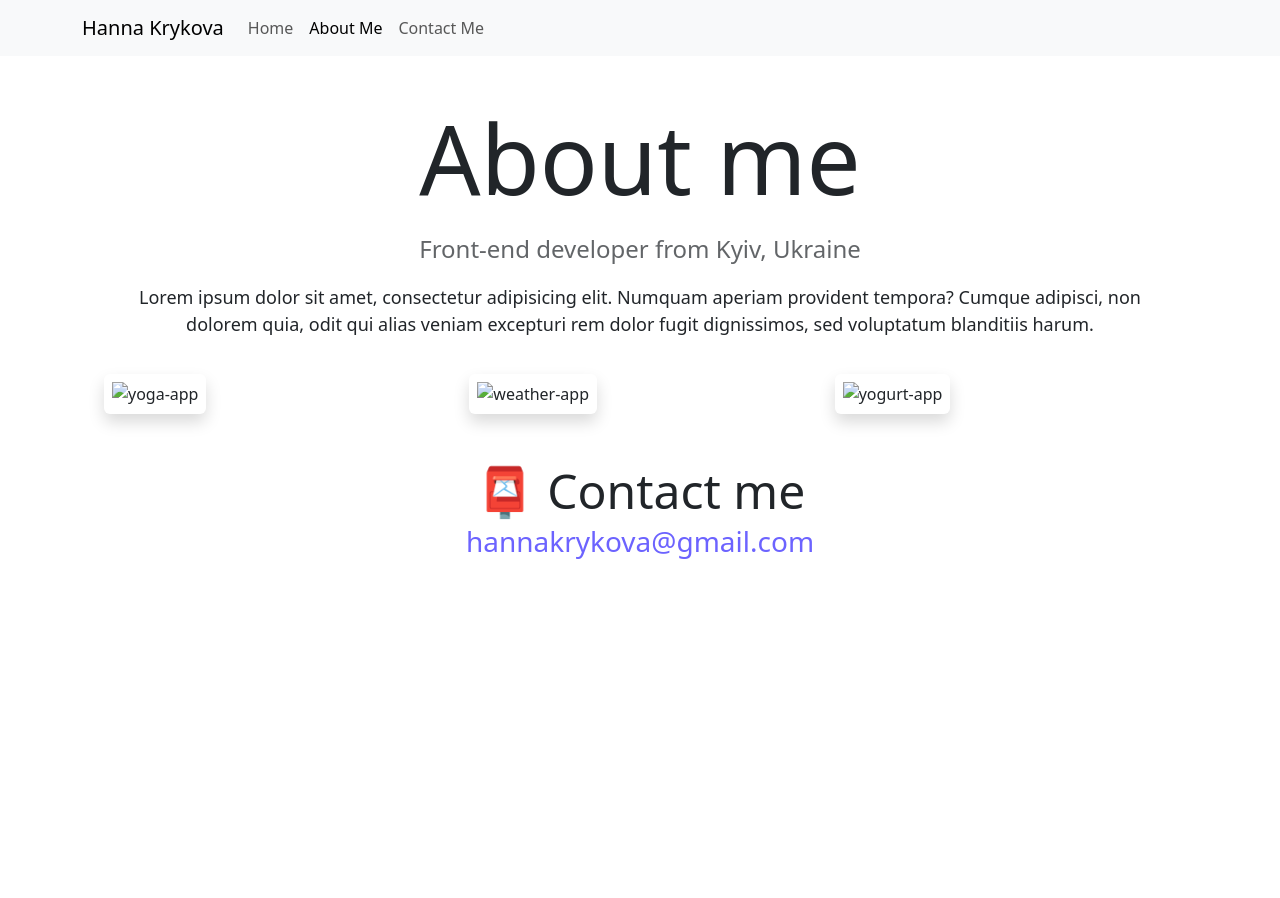
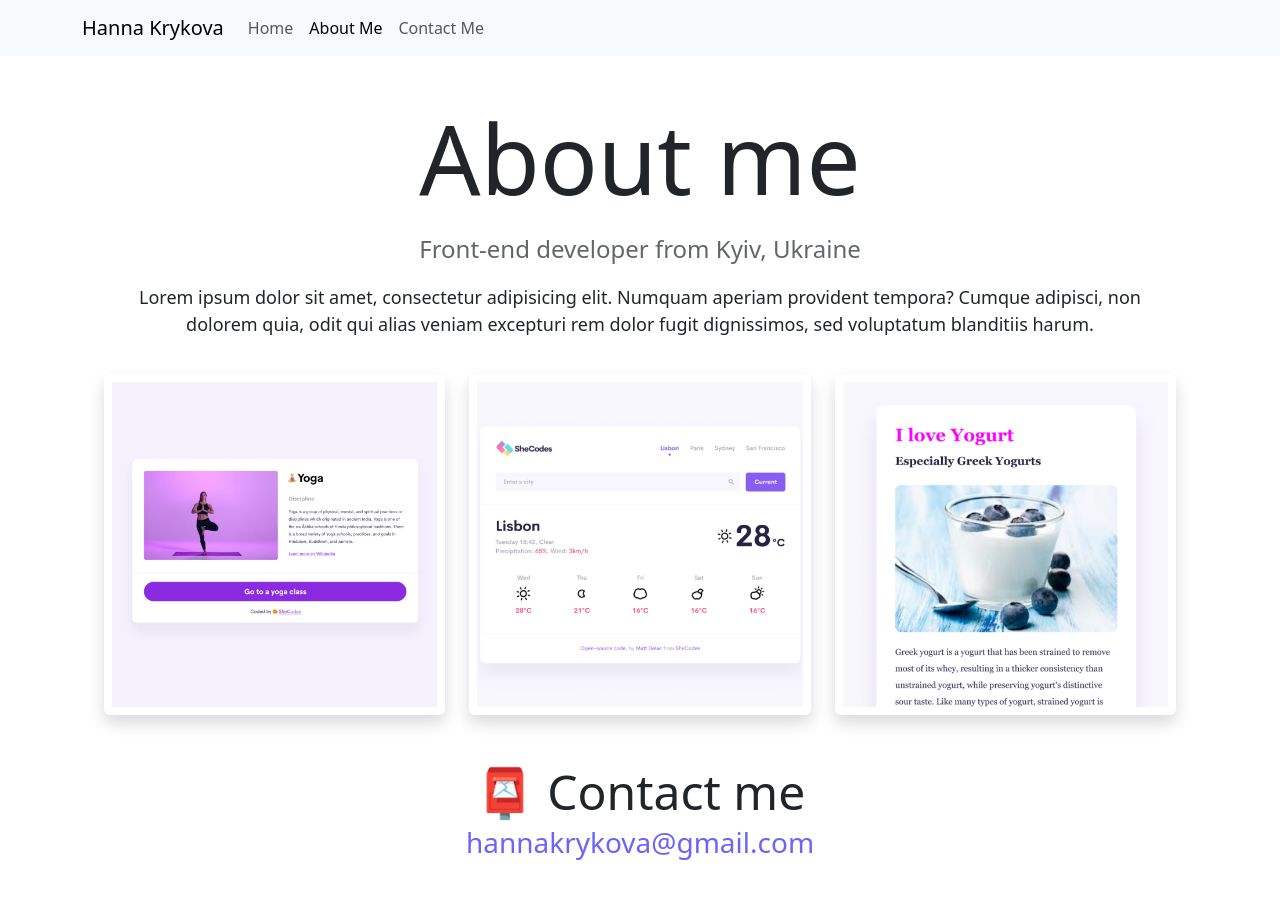
Before and after one commit to HannaKrykova/My-Presentation-Page, a plain HTML site: page about.html in a window 1280 px wide. Before the commit the page ends 800 px from the top, so only its background shows below. Drawn offline with nearby package versions, Linux system fonts and the light colour scheme.

Commit message:
Corrected issue with images

```diff
--- a/about.html
+++ b/about.html
@@ -60,21 +60,21 @@
       <div class="row">
         <div class="col-md-4">
           <img
-            src="images/yoga.png"
+            src="src/yoga.png"
             alt="yoga-app"
             class="img-fluid p-2 shadow rounded"
           />
         </div>
         <div class="col-md-4">
           <img
-            src="images/weather.png"
+            src="src/weather.png"
             alt="weather-app"
             class="img-fluid p-2 shadow rounded"
           />
         </div>
         <div class="col-md-4">
           <img
-            src="images/yogurt.png"
+            src="src/yogurt.png"
             alt="yogurt-app"
             class="img-fluid p-2 shadow rounded"
           />
```
Also changed, not shown: index.html (+3 -3 lines).
